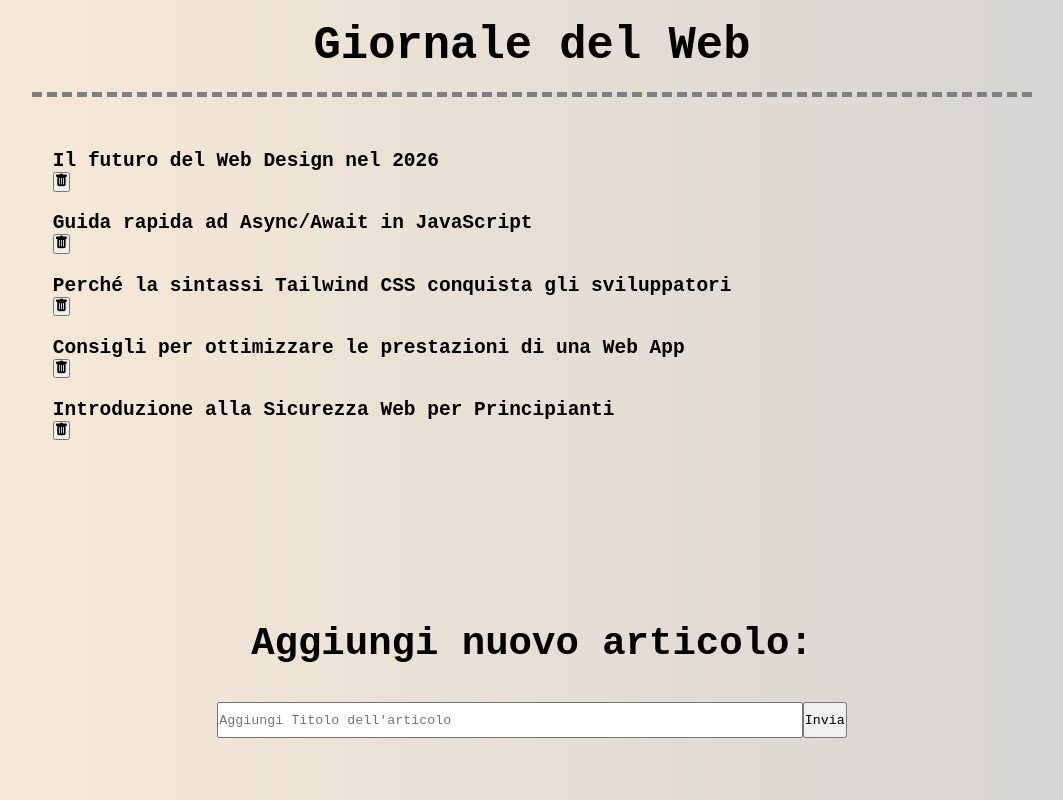
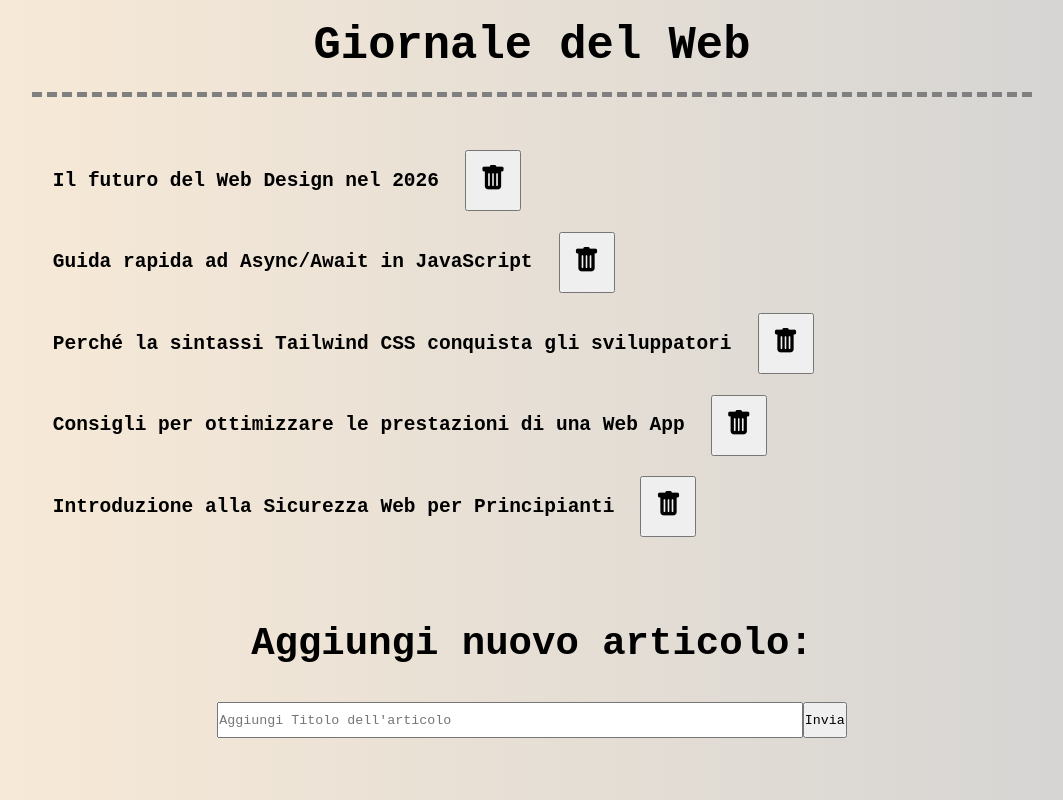
Before and after one commit to EleonoraLosciuto/react-form, a React (Vite) app: page / in a window 1280 px wide. Shown: the whole page, without its empty margins (108-1171 px from the left). Built offline with nearby package versions, Linux system fonts and the light colour scheme.

Commit message:
styled listed items and remove buttons

```diff
--- a/src/App.css
+++ b/src/App.css
@@ -38,3 +38,15 @@ form input {
 form button {
     height: 36px;
 }
+
+ul li {
+    display: flex;
+    align-items: center;
+    gap: 2rem;
+}
+
+ul li button {
+    padding: 1rem;
+    font-size: 2rem;
+    vertical-align: middle;
+}
```
